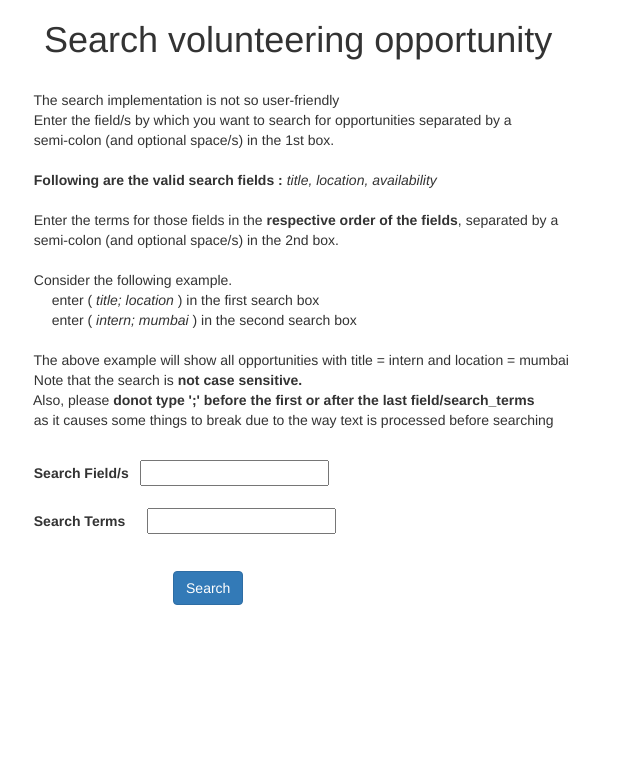
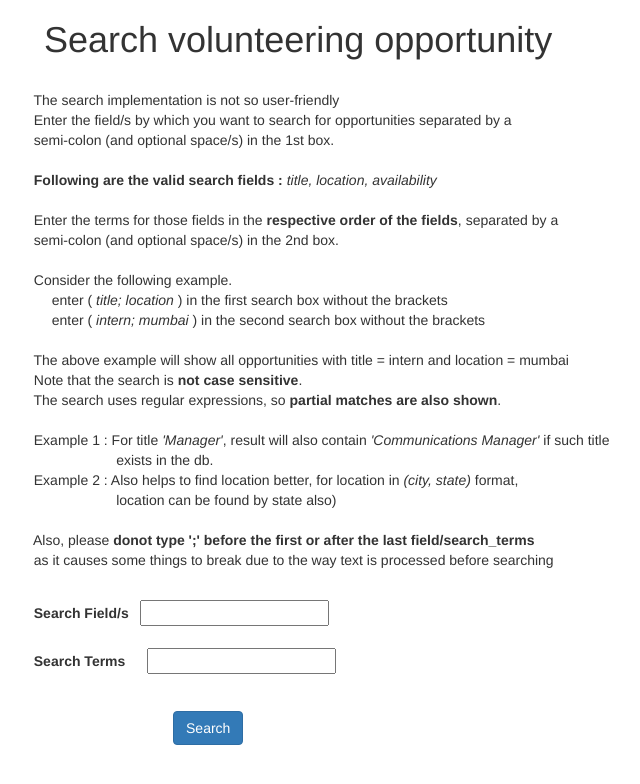
Before and after one commit to ronakchauhan97/prework-assignment, a Flask app: page /search_ops in a window 1280 px wide. Shown: the top 784 px of the page, without its empty margins (2-642 px from the left). Run offline with Flask 2, Linux system fonts and the light colour scheme; some libraries are stand-ins or nearby versions.

Commit message:
improved search using regular-expressions

```diff
--- a/src/main.py
+++ b/src/main.py
@@ -81,7 +81,7 @@ def results_HTML(cursor_obj, found, cursor_count):
 		output_string += '<h1> <center> No opportunity matched your search query :( </center> </h1> <hr>'
 
 	else :
-		output_string += '<h1> <center> Following Opportunities matched your search query </center> </h1> <hr> <p>'
+		output_string += '<h1> <center> Following opportunities matched your search query </center> </h1> <hr> <p>'
 		for opportunity in cursor_obj:
 			output_string += '<b> &emsp; &emsp; &emsp; &emsp; Title : </b> ' + ' -- ' + opportunity['op_title'] + '  <br><br>	'
 			output_string += '<b> &emsp; &emsp; &emsp; &emsp; Description : </b> ' + ' -- ' + opportunity['op_desc'] + '  <br><br>'
@@ -124,20 +124,20 @@ def search_results():
 
 			search_terms[i] = (search_terms[i][s:e+1]).title()
 
-		# #search_fields and #search_terms to be the same
+		# #search_fields and #search_terms need to be the same
 		if(len(field_list) != len(search_terms)) :
 			return render_template('error.html', parameter=1)
 
 		final_search_term = dict()
 		for i in range(len(field_list)):
 			if field_list[i] == 'Title':
-				final_search_term['op_title'] = search_terms[i]
+				final_search_term['op_title'] = { '$regex' : '.*' + search_terms[i] + '.*'}
 
 			elif field_list[i] == 'Location':
-				final_search_term['op_loc'] = search_terms[i]
+				final_search_term['op_loc'] = { '$regex' : '.*' + search_terms[i] + '.*'}
 
 			elif field_list[i] == 'Availability':
-				final_search_term['op_avail'] = search_terms[i]
+				final_search_term['op_avail'] = { '$regex' : '.*' + search_terms[i] + '.*'}
 
 
 		op_collection = mongo.db.opportunities
--- a/src/templates/search_ops.html
+++ b/src/templates/search_ops.html
@@ -20,11 +20,16 @@
 	&emsp; &emsp;	semi-colon (and optional space/s) in the 2nd box. <br> <br>
 
 	&emsp; &emsp;	Consider the following example. <br>
-	&emsp; &emsp; &emsp;	enter (<i> title; location </i>) in the first search box <br>
-	&emsp; &emsp; &emsp; 	enter (<i> intern; mumbai </i>) in the second search box <br> <br>
+	&emsp; &emsp; &emsp;	enter (<i> title; location </i>) in the first search box without the brackets <br>
+	&emsp; &emsp; &emsp; 	enter (<i> intern; mumbai </i>) in the second search box without the brackets <br> <br>
 
 	&emsp; &emsp;	The above example will show all opportunities with title = intern and location = mumbai <br>
-	&emsp; &emsp;	Note that the search is <b>not case sensitive.</b> <br>
+	&emsp; &emsp;	Note that the search is <b>not case sensitive</b>. <br>
+	&emsp; &emsp;   The search uses regular expressions, so <b>partial matches are also shown</b>. <br> <br>
+	&emsp; &emsp;   Example 1 : For title <i>'Manager'</i>, result will also contain <i>'Communications Manager'</i> if such title <br>
+	&emsp; &emsp; &emsp; &emsp; &emsp; &emsp; &ensp; exists in the db. <br>
+	&emsp; &emsp;   Example 2 : Also helps to find location better, for location in <i>(city, state)</i> format, <br>
+	&emsp; &emsp; &emsp; &emsp; &emsp; &emsp; &ensp; location can be found by state also) <br> <br>
 	&emsp; &emsp;   Also, please <b>donot type ';' before the first or after the last field/search_terms</b> <br>
 	&emsp; &emsp;   as it causes some things to break due to the way text is processed before searching <br> <br>
 
```
